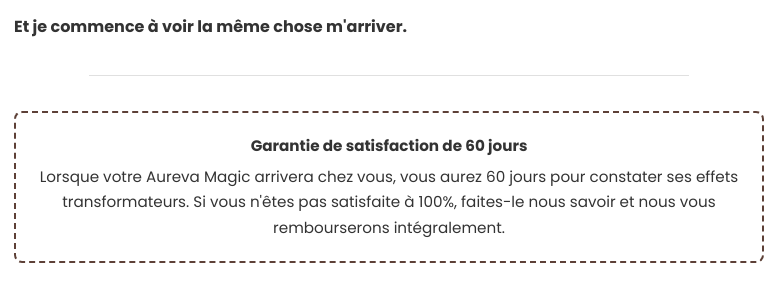
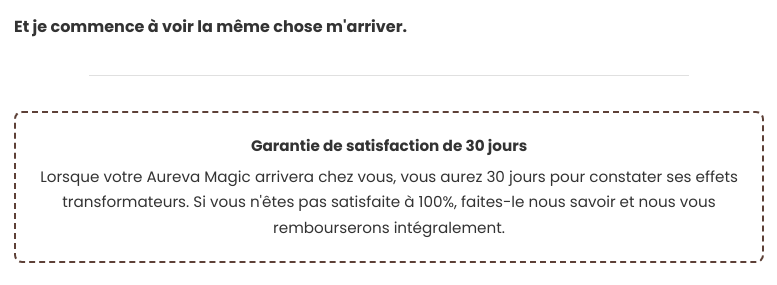
Before and after one commit to Wourou1/tryaureva-magic, a plain HTML site: page index.html in a window 1280 px wide. Shown: the part 1342-1627 px from the top of the page, 251-1028 px from the left. Drawn offline with Linux system fonts and the light colour scheme.

Commit message:
Update index.html

```diff
--- a/index.html
+++ b/index.html
@@ -46,8 +46,8 @@
 
             <section class="promise-section">
                 <div class="satisfaction-guarantee-box">
-                    <p><strong>Garantie de satisfaction de 60 jours</strong></p>
-                    <p>Lorsque votre Aureva Magic arrivera chez vous, vous aurez 60 jours pour constater ses effets transformateurs. Si vous n'êtes pas satisfaite à 100%, faites-le nous savoir et nous vous rembourserons intégralement.</p>
+                    <p><strong>Garantie de satisfaction de 30 jours</strong></p>
+                    <p>Lorsque votre Aureva Magic arrivera chez vous, vous aurez 30 jours pour constater ses effets transformateurs. Si vous n'êtes pas satisfaite à 100%, faites-le nous savoir et nous vous rembourserons intégralement.</p>
                 </div>
                 <h2 class="section-headline">Si on la laisse sans soin, la peau vieillissante peut devenir si fragile... qu'elle se déchire à la moindre petite bosse.</h2>
                 <p class="section-subheadline">Voici à quoi ressemble une peau amincie et fragilisée lorsqu'on laisse le phénomène s'installer.</p>
```
